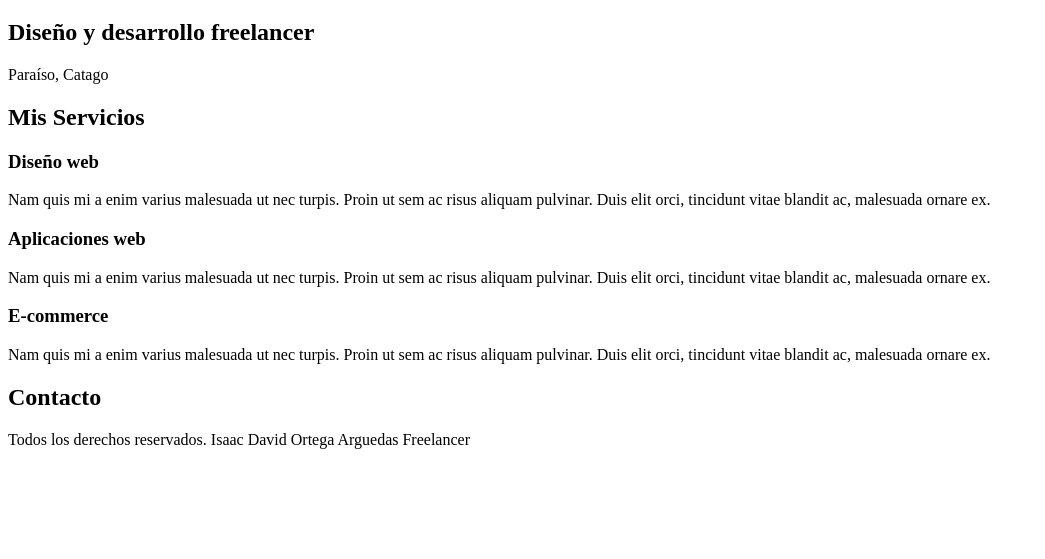
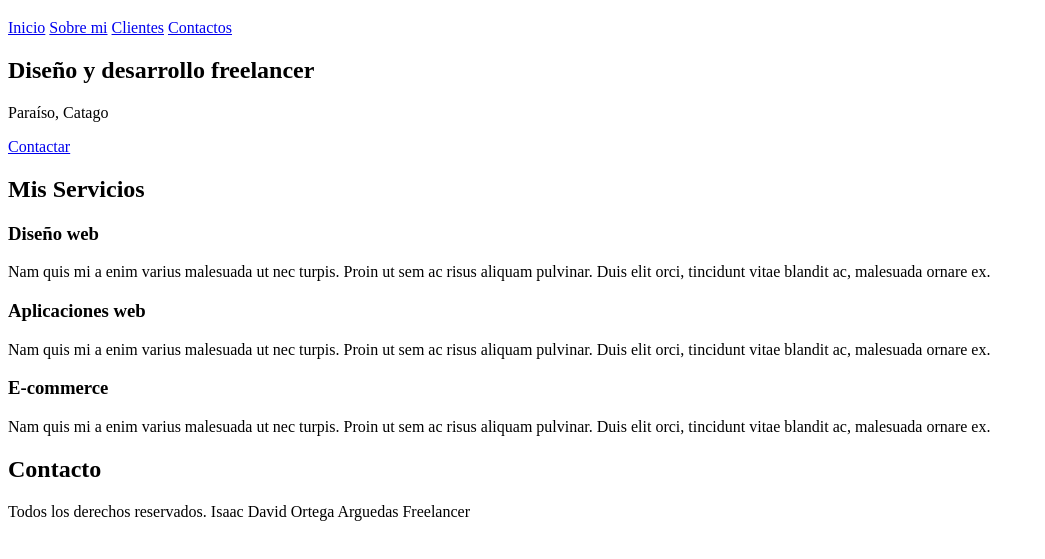
Before and after one commit to Irsacfac/Sitio-Freelancer, a plain HTML site: page freelancer_inicio/index.html in a window 1280 px wide. Shown: the part 61-620 px from the top of the page, without its empty margins (0-1045 px from the left). Drawn offline with Linux system fonts and the light colour scheme.

Commit message:
Division and links
The content was divided in various sections and "dummy" links were added

```diff
--- a/freelancer_inicio/index.html
+++ b/freelancer_inicio/index.html
@@ -6,27 +6,51 @@
     <title>Freelance designer</title>
 </head>
 <body>
+    <header>
         <h1>Isaac David Ortega Arguedas Freelancer</h1>
+    </header>
 
+    <nav>
+        <a href="#">Inicio</a>
+        <a href="#">Sobre mi</a>
+        <a href="#">Clientes</a>
+        <a href="#">Contactos</a>
+    </nav>
+
+    <section>
         <h2>Diseño y desarrollo freelancer</h2>
         <p>Paraíso, Catago</p>
+        <a href="#">Contactar</a>
+    </section>
 
+    <main>
         <h2>Mis Servicios</h2>
 
+        <section>
             <h3>Diseño web</h3>
             <p>Nam quis mi a enim varius malesuada ut nec turpis. Proin ut sem ac risus aliquam pulvinar. Duis elit orci, tincidunt
                 vitae blandit ac, malesuada ornare ex.</p>
+        </section>
 
+        <section>
             <h3>Aplicaciones web</h3>
             <p>Nam quis mi a enim varius malesuada ut nec turpis. Proin ut sem ac risus aliquam pulvinar. Duis elit orci, tincidunt
                 vitae blandit ac, malesuada ornare ex.</p>
+        </section>
 
+        <section>
             <h3>E-commerce</h3>
             <p>Nam quis mi a enim varius malesuada ut nec turpis. Proin ut sem ac risus aliquam pulvinar. Duis elit orci, tincidunt
                 vitae blandit ac, malesuada ornare ex.</p>
+        </section>
+    </main>
 
+    <section>
         <h2>Contacto</h2>
+    </section>
 
+    <footer>
         <p>Todos los derechos reservados. Isaac David Ortega Arguedas Freelancer</p>
+    </footer>
 </body>
 </html>
```
Lines whose indentation alone changed are shown as unchanged.
